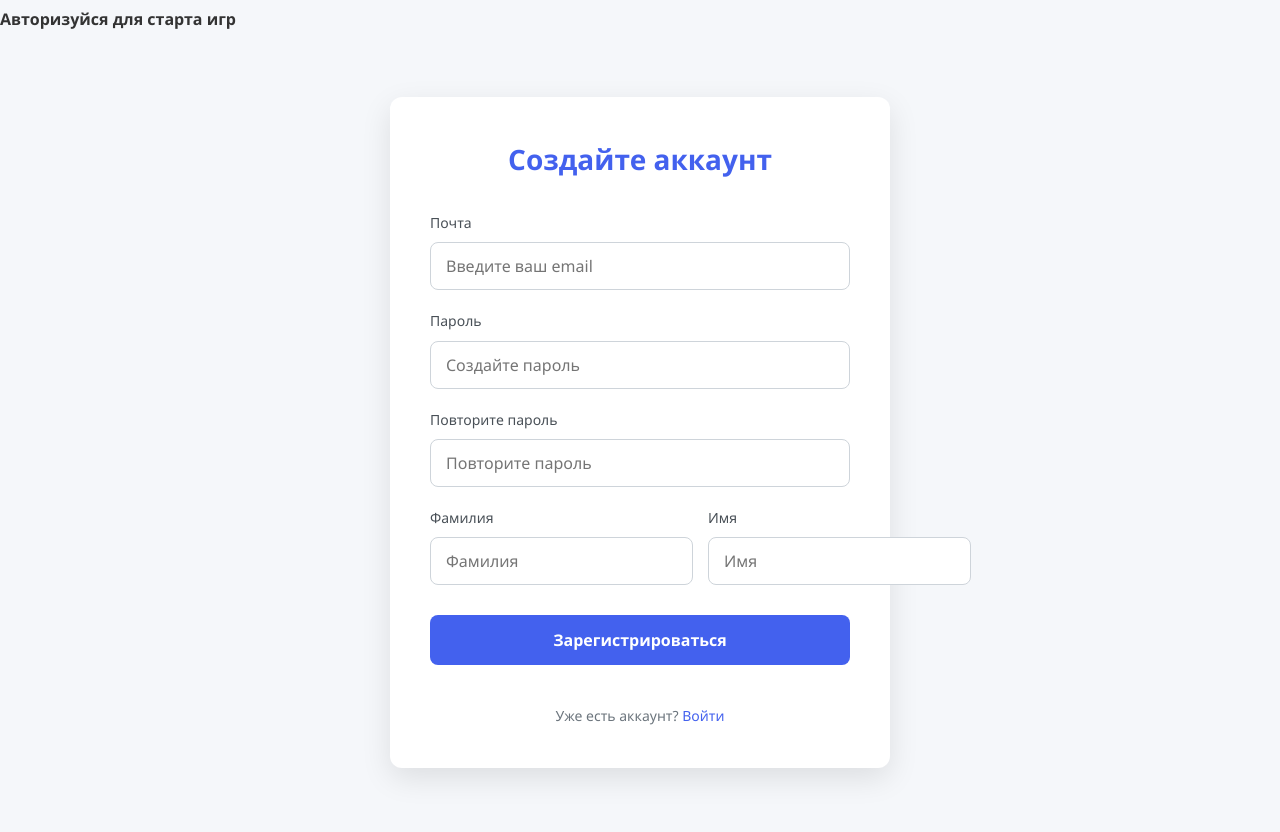
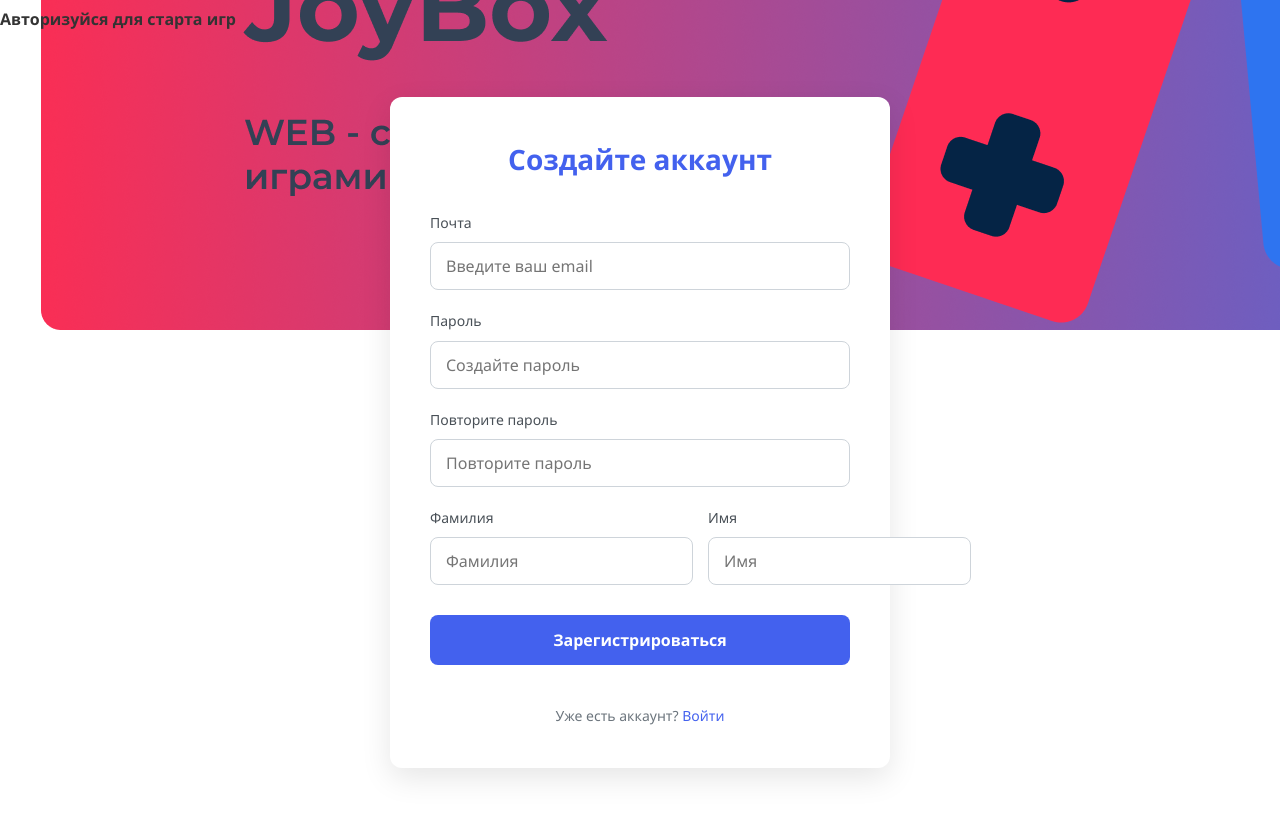
Before and after one commit to FDA-2011/site2, a Flask app: page /register in a window 1280 px wide. Shown: the part 352-1184 px from the top of the page. Run offline with Flask 3, Linux system fonts and the light colour scheme.

Commit message:
Update style.css

```diff
--- a/static/css/style.css
+++ b/static/css/style.css
@@ -18,7 +18,7 @@
 }
 
 body {
-    background-color: #f5f7fa;
+    background-image : url("static/img/background.png");
     color: var(--text-color);
     line-height: 1.6;
 }
```
